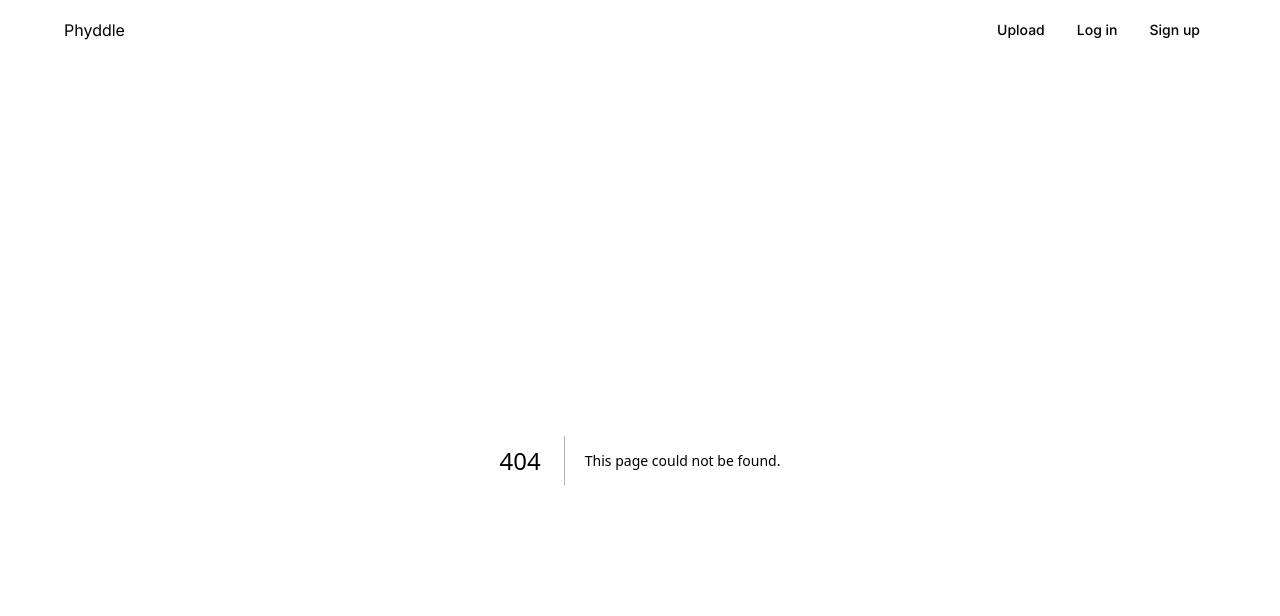
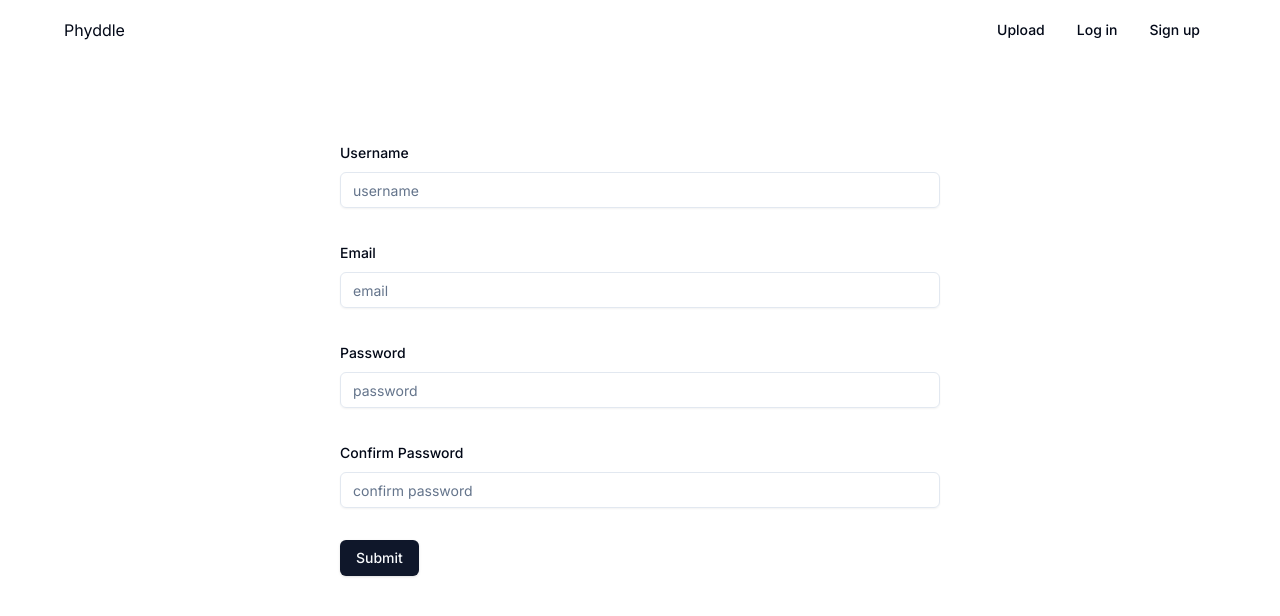
Before and after one commit to jimmy2952/phyddle, a Next.js app: page /signup in a window 1280 px wide. Before the commit this address had no page. Shown: the top 616 px of the page. Built offline with nearby package versions, Linux system fonts and the light colour scheme.

Commit message:
feat(app/signup/page.tsx): adding signup page

```diff
--- /dev/null
+++ b/app/signup/page.tsx
@@ -0,0 +1,101 @@
+"use client"
+
+import { zodResolver } from "@hookform/resolvers/zod"
+import { useForm } from "react-hook-form"
+import {
+  Form,
+  FormControl,
+  FormField,
+  FormItem,
+  FormLabel,
+  FormMessage,
+} from "@/components/ui/form"
+import { Input } from "@/components/ui/input"
+import { Button } from "@/components/ui/button"
+import * as z from "zod"
+
+const formSchema = z.object({
+  username: z.string().min(2).max(30),
+  email: z.string().email(),
+  password: z.string().min(6).max(30),
+  confirmPassword: z.string().min(6).max(30)
+}).required()
+
+export default function Signup() {
+  const form = useForm<z.infer<typeof formSchema>>({
+    resolver: zodResolver(formSchema),
+    defaultValues: {
+      username: "",
+      email: "",
+      password: "",
+      confirmPassword: ""
+    },
+  })
+  function onSubmit(values: z.infer<typeof formSchema>) {
+    // Do something with the form values.
+    // ✅ This will be type-safe and validated.
+    console.log(values)
+  }
+
+  return (
+    <div>
+      <Form {...form}>
+        <form onSubmit={form.handleSubmit(onSubmit)} className="mx-auto mt-20 max-w-[600px] space-y-8">
+          <FormField
+            control={form.control}
+            name="username"
+            render={({ field }) => (
+              <FormItem>
+                <FormLabel>Username</FormLabel>
+                <FormControl>
+                  <Input placeholder="username" {...field} />
+                </FormControl>
+                <FormMessage />
+              </FormItem>
+            )}
+          />
+          <FormField
+            control={form.control}
+            name="email"
+            render={({ field }) => (
+              <FormItem>
+                <FormLabel>Email</FormLabel>
+                <FormControl>
+                  <Input placeholder="email" {...field} />
+                </FormControl>
+                <FormMessage />
+              </FormItem>
+            )}
+          />
+          <FormField
+            control={form.control}
+            name="password"
+            render={({ field }) => (
+              <FormItem>
+                <FormLabel>Password</FormLabel>
+                <FormControl>
+                  <Input placeholder="password" {...field} />
+                </FormControl>
+                <FormMessage />
+              </FormItem>
+            )}
+          />
+          <FormField
+            control={form.control}
+            name="confirmPassword"
+            render={({ field }) => (
+              <FormItem>
+                <FormLabel>Confirm Password</FormLabel>
+                <FormControl>
+                  <Input placeholder="confirm password" {...field} />
+                </FormControl>
+                <FormMessage />
+              </FormItem>
+            )}
+          />
+          <Button type="submit">Submit</Button>
+        </form>
+      </Form>
+    </div>
+  )
+}
```
